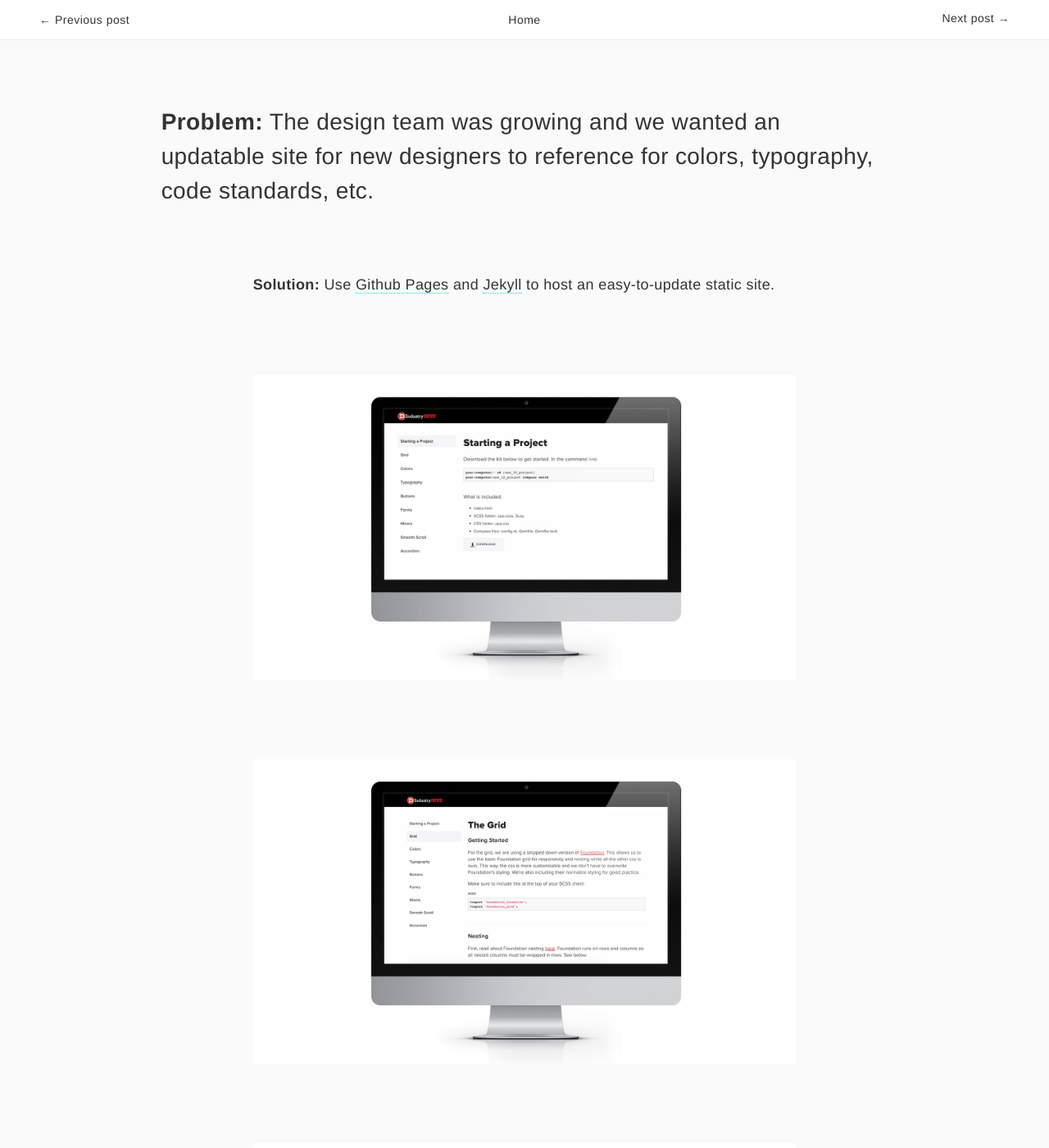
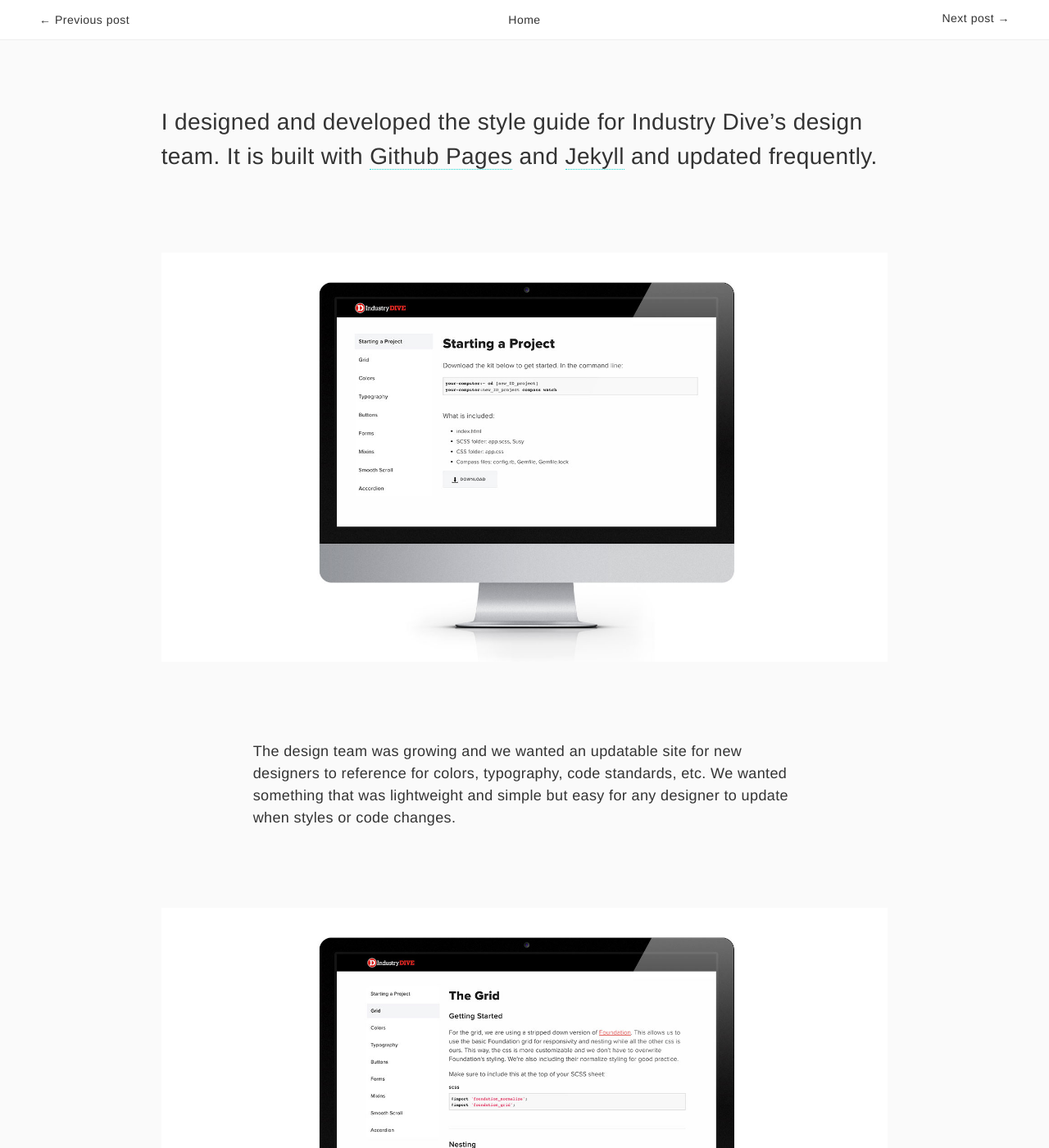
Before and after one commit to nancopeland/old-portfolio-site, a Jekyll site: the page built from _posts/2016-12-1-living-style-guide.markdown, in a window 1280 px wide and 1400 px high. Shown: the whole window at 82% size. Built offline with Jekyll 4.4.1, drawn with Linux system fonts in a browser that asks for light colours; nearby versions of some CDN libraries; some of the changed text lies outside the part shown.

Commit message:
updates living style guide post

```diff
--- a/_posts/2016-12-1-living-style-guide.markdown
+++ b/_posts/2016-12-1-living-style-guide.markdown
@@ -9,15 +9,23 @@ prev-story: /2016/12/10/corp-site-updates.html
 next-story: /2016/12/29/pub-site-redesign.html
 ---
 
-**Problem:** The design team was growing and we wanted an updatable site for new designers to reference for colors, typography, code standards, etc.
+I designed and developed the style guide for Industry Dive's design team. It is built with <a href="https://pages.github.com/" target="_blank">Github Pages</a> and <a href="https://jekyllrb.com/" target="_blank">Jekyll</a> and updated frequently.
 
-**Solution:** Use <a href="https://pages.github.com/" target="_blank">Github Pages</a> and <a href="https://jekyllrb.com/" target="_blank">Jekyll</a> to host an easy-to-update static site.
+{:.p-img}
+![style guide]({{ site.url }}/assets/img/style_guide/style_guide.jpg)
 
-![style guide]({{ site.url }}/assets/img/style_guide/style_guide.jpg)
+The design team was growing and we wanted an updatable site for new designers to reference for colors, typography, code standards, etc. We wanted something that was lightweight and simple but easy for any designer to update when styles or code changes.
+
+{:.p-img}
 ![style guide grid]({{ site.url }}/assets/img/style_guide/style_guide_grid.jpg)
+
+{:.p-img}
 ![style guide colors]({{ site.url }}/assets/img/style_guide/style_guide_colors.jpg)
 
-The site also features commonly used JS functions.
+In addition to styles, he site also features commonly used JS functions.
 
-![style guide scroll]({{ site.url }}/assets/img/style_guide/style_guide_scroll.gif){:width='700px'}
-![style guide saccordion]({{ site.url }}/assets/img/style_guide/style_guide_accordion.gif){:width='700px'}
+{:.p-img}
+![style guide scroll]({{ site.url }}/assets/img/style_guide/style_guide_scroll.gif){:width='750px'}
+
+{:.p-img}
+![style guide saccordion]({{ site.url }}/assets/img/style_guide/style_guide_accordion.gif){:width='750px'}
```
Also changed, not shown: 2 other files.
